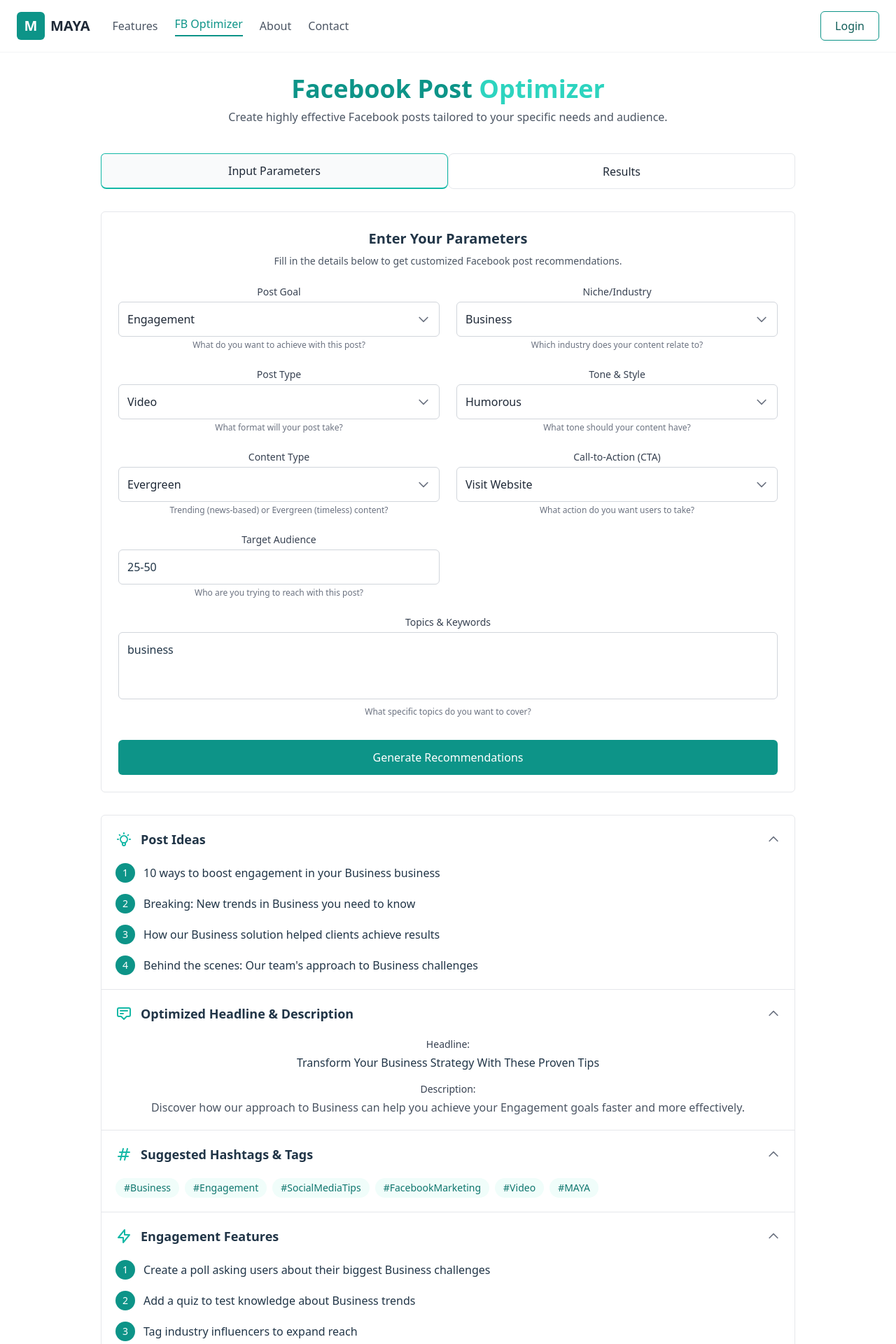
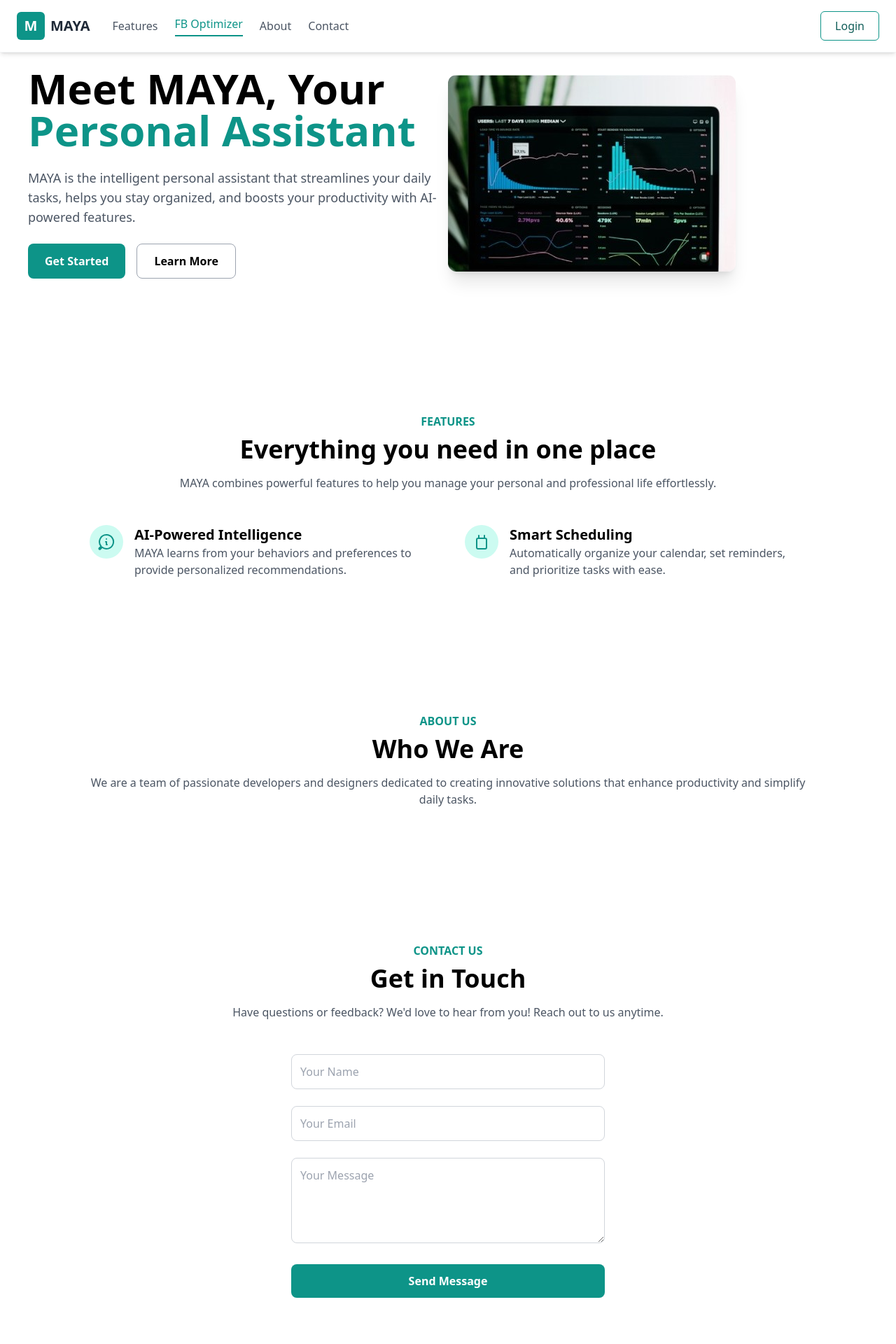
Before and after one commit to theswadhin/MAYA_frontend, a React (Vite) app: page / in a window 1280 px wide. Shown: the top 1920 px of the page at 70% size. Built offline with nearby package versions, Linux system fonts and the light colour scheme.

Commit message:
Home component added with all static feature

```diff
--- a/src/App.css
+++ b/src/App.css
@@ -2,13 +2,10 @@
 @tailwind components;
 @tailwind utilities;
 
-#root {
-  margin: 0;         /* Remove centering */
-  padding: 0;        /* Remove padding */
-  width: 100%;       /* Ensure it takes full width */
-  height: 100vh;     /* Ensure it takes full height of the viewport */
-  display: flex;     /* This will ensure its children use flex layout */
-  flex-direction: column;
+/* #root {
+  max-width: 1280px;
+  margin: 0 auto;
+  padding: 2rem;
   text-align: center;
 }
 
@@ -19,10 +16,10 @@
   transition: filter 300ms;
 }
 .logo:hover {
-  filter: drop-shadow(0 0 2em #646cffaa);
+  filter: drop-shadow(0 0 2em #27c84aaa);
 }
 .logo.react:hover {
-  filter: drop-shadow(0 0 2em #61dafbaa);
+  filter: drop-shadow(0 0 2em #6dac74aa);
 }
 
 @keyframes logo-spin {
@@ -45,5 +42,5 @@
 }
 
 .read-the-docs {
-  color: #888;
-}
+  color: #d8d7d7;
+} */
--- a/src/App.jsx
+++ b/src/App.jsx
@@ -1,5 +1,6 @@
 import { useState } from 'react'
 import Header from './header.jsx'
+import Home from './Home.jsx'
 import Footer from './footer.jsx';
 import { Component } from './components/ContentGenerationFlow.jsx';
 import reactLogo from './assets/react.svg'
@@ -16,6 +17,7 @@ return (
     <main className="flex-grow">
     <div className="max-w-7xl mx-auto px-4">
     {/* Page content */}
+    <Home />
 
     </div>
 </main>
--- /dev/null
+++ b/src/Home.jsx
@@ -0,0 +1,141 @@
+import React from 'react';
+
+export default function Home() {
+  return (
+    <div id="home" className="pt-24 flex flex-col items-center px-6 py-12 space-y-24">
+      {/* main Section */}
+      <section className="flex flex-col md:flex-row items-center justify-between w-full max-w-7xl">
+        <div className="flex-1 space-y-6">
+          <h1 className="text-4xl md:text-6xl font-bold text-black">
+            Meet <span className="text-black">MAYA</span>, Your <br /> <span className="text-teal-600">Personal Assistant</span>
+          </h1>
+          <p className="text-gray-600 text-lg">
+            MAYA is the intelligent personal assistant that streamlines your daily tasks,
+            helps you stay organized, and boosts your productivity with AI-powered features.
+          </p>
+          <div className="flex space-x-4">
+            <button className="px-6 py-3 bg-teal-600 text-white rounded-lg font-semibold hover:bg-teal-700">
+              Get Started
+            </button>
+            <button className="px-6 py-3 border border-gray-400 text-black rounded-lg font-semibold hover:bg-gray-300">
+              <a href="#about">Learn More</a>
+            </button>
+          </div>
+        </div>
+
+        <div className="flex-1 mt-10 md:mt-0">
+          <img
+            src="/mayadashboard.jpg"
+            alt="Dashboard Screenshot"
+            className="rounded-xl shadow-xl"
+          />
+        </div>
+      </section>
+
+      {/* Features Section */}
+      <section id="feature" className="pt-24 flex flex-col items-center w-full max-w-5xl text-center space-y-12">
+        <div>
+          <h3 className="text-teal-600 font-semibold">FEATURES</h3>
+          <h2 className="text-3xl md:text-4xl font-bold mt-2 text-black">
+            Everything you need in one place
+          </h2>
+          <p className="text-gray-600 mt-4">
+            MAYA combines powerful features to help you manage your personal and professional life effortlessly.
+          </p>
+        </div>
+
+        <div className="grid md:grid-cols-2 gap-12 mt-8">
+          <div className="flex items-start space-x-4">
+            <div className="bg-teal-100 p-3 rounded-full">
+              <svg
+                className="h-6 w-6 text-teal-600"
+                fill="none"
+                stroke="currentColor"
+                strokeWidth="2"
+                viewBox="0 0 24 24"
+              >
+                <path strokeLinecap="round" strokeLinejoin="round" d="M13 16h-1v-4h-1m1-4h.01M12 2a10 10 0 00-7.57 16.41l-2.6 2.6a1 1 0 001.42 1.42l2.6-2.6A10 10 0 1012 2z" />
+              </svg>
+            </div>
+            <div className="text-left">
+              <h4 className="text-xl font-semibold">AI-Powered Intelligence</h4>
+              <p className="text-gray-600">
+                MAYA learns from your behaviors and preferences to provide personalized recommendations.
+              </p>
+            </div>
+          </div>
+
+          <div className="flex items-start space-x-4">
+            <div className="bg-teal-100 p-3 rounded-full">
+              <svg
+                className="h-6 w-6 text-teal-600"
+                fill="none"
+                stroke="currentColor"
+                strokeWidth="2"
+                viewBox="0 0 24 24"
+              >
+                <path strokeLinecap="round" strokeLinejoin="round" d="M8 7V3m8 4V3m-9 4h10a2 2 0 012 2v11a2 2 0 01-2 2H7a2 2 0 01-2-2V9a2 2 0 012-2z" />
+              </svg>
+            </div>
+            <div className="text-left">
+              <h4 className="text-xl font-semibold">Smart Scheduling</h4>
+              <p className="text-gray-600">
+                Automatically organize your calendar, set reminders, and prioritize tasks with ease.
+              </p>
+            </div>
+          </div>
+        </div>
+      </section>
+
+        {/* About Section */}
+        <section id="about" className="pt-24 flex flex-col items-center w-full max-w-5xl text-center space-y-12">
+          <div>
+            <h3 className="text-teal-600 font-semibold">ABOUT US</h3>
+            <h2 className="text-3xl md:text-4xl font-bold mt-2">
+              Who We Are
+            </h2>
+            <p className="text-gray-600 mt-4">
+              We are a team of passionate developers and designers dedicated to creating innovative solutions that enhance productivity and simplify daily tasks.
+            </p>
+          </div>
+          </section>
+
+        {/* Contact Section */}
+        <section id="contact" className="pt-24 flex flex-col items-center w-full max-w-5xl text-center space-y-12">
+        <div>
+            <h3 className="text-teal-600 font-semibold">CONTACT US</h3>
+            <h2 className="text-3xl md:text-4xl font-bold mt-2">
+            Get in Touch
+            </h2>
+            <p className="text-gray-600 mt-4">
+            Have questions or feedback? We'd love to hear from you! Reach out to us anytime.
+            </p>
+        </div>
+        <form className="mt-8 space-y-6 w-full max-w-md">
+            <input
+            type="text"
+            placeholder="Your Name"
+            className="w-full p-3 border border-gray-300 rounded-lg focus:outline-none focus:ring-2 focus:ring-teal-600"
+            required
+            />
+            <input
+            type="email"
+            placeholder="Your Email"
+            className="w-full p-3 border border-gray-300 rounded-lg focus:outline-none focus:ring-2 focus:ring-teal-600"
+            required
+            />
+            <textarea
+            rows="4"
+            placeholder="Your Message"
+            className="w-full p-3 border border-gray-300 rounded-lg focus:outline-none focus:ring-2 focus:ring-teal-600"
+            required
+            ></textarea>
+            <button className="w-full px-6 py-3 bg-teal-600 text-white rounded-lg font-semibold hover:bg-teal-700">
+            Send Message
+            </button>
+            </form>
+        </section>
+
+    </div>
+  );
+}
--- a/src/footer.jsx
+++ b/src/footer.jsx
@@ -1,5 +1,5 @@
 import { FaFacebook, FaInstagram, FaTwitter } from 'react-icons/fa';
-
+import React from 'react';
 export default function Footer() {
   return (
     <footer className="bottom-0 w-full left-0 bg-gray-50 text-gray-600 py-10 px-4">
--- a/src/header.jsx
+++ b/src/header.jsx
@@ -2,7 +2,7 @@ import React from "react";
 
 const Header = () => {
   return (
-    <header className="flex items-center justify-between px-6 py-4 border-b border-gray-100">
+    <header className="fixed flex items-center justify-between px-6 py-4 border-b border-gray-100 shadow-md bg-white w-full">
                     <div className="flex items-center space-x-8">
                         <div className="flex items-center">
                             <div className="flex items-center justify-center w-10 h-10 rounded-md bg-teal-600 text-white font-bold text-xl">
@@ -11,21 +11,21 @@ const Header = () => {
                             <span className="ml-2 font-bold text-xl text-gray-800">MAYA</span>
                         </div>
                         <nav className="hidden md:flex items-center space-x-6">
-                            <a href="#" className="text-gray-600 hover:text-gray-900 transition-colors">
+                            <a href="#feature" className="text-gray-600 hover:text-gray-900 transition-colors">
                                 Features
                             </a>
                             <a href="#" className="text-teal-600 border-b-2 border-teal-600 font-medium pb-1">
                                 FB Optimizer
                             </a>
-                            <a href="#" className="text-gray-600 hover:text-gray-900 transition-colors">
+                            <a href="#about" className="text-gray-600 hover:text-gray-900 transition-colors">
                                 About
                             </a>
-                            <a href="#" className="text-gray-600 hover:text-gray-900 transition-colors">
+                            <a href="#contact" className="text-gray-600 hover:text-gray-900 transition-colors">
                                 Contact
                             </a>
                         </nav>
                     </div>
-                    <button className="px-5 py-2 rounded-md border border-teal-600 text-teal-800 hover:bg-teal-100 transition-colors">
+                    <button className="md:flex px-5 py-2 rounded-md border border-teal-600 text-teal-800 hover:bg-teal-100 transition-colors">
                         Login
                     </button>
                 </header>
--- a/src/index.css
+++ b/src/index.css
@@ -3,14 +3,14 @@
 @tailwind utilities;
 
 
-:root {
+/* :root {
   font-family: system-ui, Avenir, Helvetica, Arial, sans-serif;
   line-height: 1.5;
   font-weight: 400;
 
   color-scheme: light dark;
-  color: rgba(255, 255, 255, 0.87);
-  background-color: #242424;
+  color: rgba(253, 253, 253, 0.87);
+  background-color: #ffffff;
 
   font-synthesis: none;
   text-rendering: optimizeLegibility;
@@ -61,13 +61,13 @@ button:focus-visible {
 
 @media (prefers-color-scheme: light) {
   :root {
-    color: #213547;
+    color: #99999a;
     background-color: #ffffff;
   }
   a:hover {
-    color: #747bff;
+    color: #110338;
   }
   button {
     background-color: #f9f9f9;
   }
-}
+} */
```
Also changed, not shown: public/mayadashboard.jpg (added).
